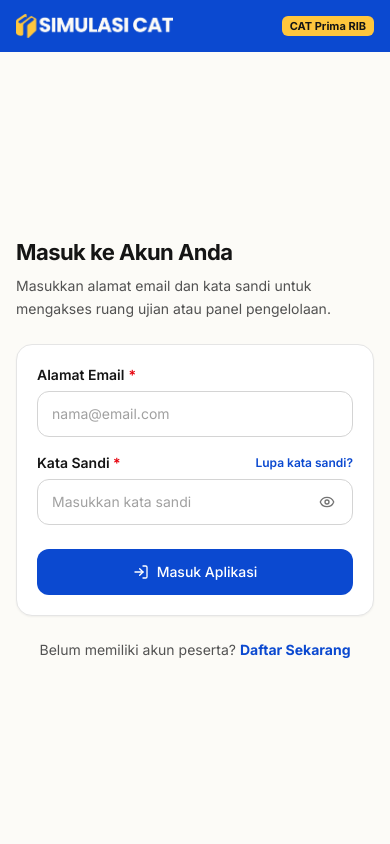
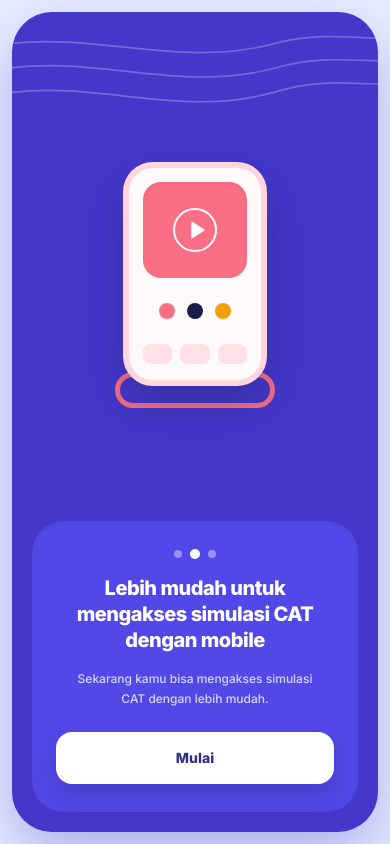
Before and after one commit to mediabelokiri-cpu/simulasicat, a Next.js app: page /login in a window 390 px wide. Built offline with nearby package versions, Linux system fonts and the light colour scheme.

Commit message:
feat(mobile): show mobile welcome onboarding screen before login/register

```diff
--- a/src/app/page.tsx
+++ b/src/app/page.tsx
@@ -2,6 +2,7 @@
 
 import React, { useEffect, useState } from "react";
 import Link from "next/link";
+import { useRouter } from "next/navigation";
 import {
   ShieldCheck,
   CheckCircle2,
@@ -19,6 +20,7 @@ import {
   Activity,
 } from "lucide-react";
 import { Button, StatusBadge, inputBaseClasses } from "@/components/ui";
+import { MobileWelcomeScreen } from "@/components/auth/MobileWelcomeScreen";
 import {
   getCurrentUserClient,
   getStoredProfiles,
@@ -42,6 +44,7 @@ import { ExamRow, ExamRunRow, ProfileRow, ResultRow } from "@/types/database";
 import { cn, formatDateTimeID } from "@/lib/utils";
 
 export default function LandingPage() {
+  const router = useRouter();
   const [config, setConfig] = useState<HomepageConfig>(DEFAULT_HOMEPAGE_CONFIG);
   const [activeUser, setActiveUser] = useState<ProfileRow | null>(null);
   const [results, setResults] = useState<ResultRow[]>([]);
@@ -547,8 +550,26 @@ export default function LandingPage() {
     return null;
   }
 
+  function handleStartMobileApp() {
+    try {
+      window.sessionStorage.setItem("prima_mobile_onboarding_done", "1");
+    } catch {
+      // ignore storage errors
+    }
+    router.push("/login");
+  }
+
   return (
-    <div className="min-h-screen bg-[#fcfbf7] text-[#151515] flex flex-col">
+    <>
+      {/* Layar Onboarding Mobile saat URL/Aplikasi dibuka di Mobile sebelum Login/Register */}
+      {!activeUser && <MobileWelcomeScreen onStart={handleStartMobileApp} />}
+
+      <div
+        className={cn(
+          "min-h-screen bg-[#fcfbf7] text-[#151515] flex-col",
+          !activeUser ? "hidden lg:flex" : "flex"
+        )}
+      >
       {/* Banner Pengumuman Opsional */}
       {config.announcement.enabled && (
         <div className="bg-[#ffc63d] text-[#151515] border-b border-[#e5ad28] px-4 py-2.5 text-xs sm:text-sm">
@@ -697,6 +718,7 @@ export default function LandingPage() {
           </div>
         </footer>
       )}
-    </div>
+      </div>
+    </>
   );
 }
--- a/src/components/auth/AuthSplitLayout.tsx
+++ b/src/components/auth/AuthSplitLayout.tsx
@@ -1,6 +1,9 @@
-import React from "react";
+"use client";
+
+import React, { useEffect, useState } from "react";
 import Link from "next/link";
 import { ShieldCheck, CheckCircle2, Smartphone, Clock } from "lucide-react";
+import { MobileWelcomeScreen } from "@/components/auth/MobileWelcomeScreen";
 
 interface AuthSplitLayoutProps {
   title: string;
@@ -9,9 +12,12 @@ interface AuthSplitLayoutProps {
   footer?: React.ReactNode;
 }
 
+const MOBILE_ONBOARDING_KEY = "prima_mobile_onboarding_done";
+
 /**
  * Layout Autentikasi sesuai Bab 4 Rancangan UI/UX:
- * - Mobile: Brand di bagian atas, form satu kolom, tombol lebar penuh.
+ * - Mobile: Menampilkan MobileWelcomeScreen terlebih dahulu sebelum masuk ke form Login/Register,
+ *   lalu menampilkan form satu kolom bergaya modern setelah klik "Mulai".
  * - Desktop: Panel visual brand Prima RIB (#0b49d0) di kiri, form autentikasi di kanan (#fcfbf7).
  */
 export function AuthSplitLayout({
@@ -20,8 +26,50 @@ export function AuthSplitLayout({
   children,
   footer,
 }: AuthSplitLayoutProps) {
+  const [mobileStarted, setMobileStarted] = useState<boolean>(false);
+  const [hydrated, setHydrated] = useState<boolean>(false);
+
+  useEffect(() => {
+    try {
+      const done =
+        window.sessionStorage.getItem(MOBILE_ONBOARDING_KEY) === "1";
+      setMobileStarted(done);
+    } catch {
+      setMobileStarted(false);
+    }
+    setHydrated(true);
+  }, []);
+
+  function handleStartMobile() {
+    try {
+      window.sessionStorage.setItem(MOBILE_ONBOARDING_KEY, "1");
+    } catch {
+      // ignore storage errors
+    }
+    setMobileStarted(true);
+  }
+
+  function handleResetWelcome() {
+    try {
+      window.sessionStorage.removeItem(MOBILE_ONBOARDING_KEY);
+    } catch {
+      // ignore
+    }
+    setMobileStarted(false);
+  }
+
   return (
-    <div className="min-h-screen bg-[#fcfbf7] text-[#151515] flex flex-col lg:grid lg:grid-cols-12">
+    <>
+      {/* Layar Onboarding Mobile sebelum masuk ke Login / Register */}
+      {hydrated && !mobileStarted && (
+        <MobileWelcomeScreen onStart={handleStartMobile} />
+      )}
+
+      <div
+        className={`min-h-screen bg-[#f6f7ff] lg:bg-[#fcfbf7] text-[#151515] flex-col lg:grid lg:grid-cols-12 ${
+          !hydrated || !mobileStarted ? "hidden lg:grid" : "flex"
+        }`}
+      >
         {/* Desktop Left Visual Brand Panel */}
         <aside className="hidden lg:flex lg:col-span-5 xl:col-span-5 flex-col justify-between bg-[#0b49d0] p-10 text-white">
           <div className="space-y-8">
@@ -80,33 +128,48 @@ export function AuthSplitLayout({
           </div>
         </aside>
 
-      {/* Mobile Top Brand Header */}
-      <header className="flex items-center justify-between bg-[#0b49d0] px-4 py-3.5 text-white lg:hidden">
-        <Link href="/" className="flex items-center gap-2.5">
+        {/* Mobile Top Brand Header (Setelah klik Mulai) */}
+        <header className="flex items-center justify-between bg-[#f6f7ff] px-5 pt-5 pb-2 lg:hidden">
+          <button
+            type="button"
+            onClick={handleResetWelcome}
+            className="flex items-center gap-3 text-left cursor-pointer"
+          >
             <img
-            src="/logo2.png"
+              src="/logo3.png"
               alt="Simulasi CAT Prima RIB"
-            className="h-6 w-auto object-contain"
+              className="h-9 w-9 object-contain shrink-0"
             />
+            <div>
+              <p className="text-[11px] font-medium text-slate-400 leading-tight">
+                Selamat datang di,
+              </p>
+              <span className="text-lg font-extrabold tracking-tight text-[#312e81]">
+                Prima RIB CAT.
+              </span>
+            </div>
+          </button>
+          <Link
+            href="/"
+            className="rounded-xl bg-[#eef0ff] px-3 py-1.5 text-xs font-extrabold text-[#4338ca]"
+          >
+            Beranda
           </Link>
-        <span className="rounded-md bg-[#ffc63d] px-2 py-0.5 text-[11px] font-bold text-[#151515]">
-          CAT Prima RIB
-        </span>
         </header>
 
         {/* Form Content Column */}
-      <main className="flex flex-1 flex-col justify-center px-4 py-8 sm:px-6 lg:col-span-7 xl:col-span-7 lg:px-12">
+        <main className="flex flex-1 flex-col justify-center px-4 py-6 sm:px-6 lg:col-span-7 xl:col-span-7 lg:px-12">
           <div className="mx-auto w-full max-w-md space-y-6">
             <div className="space-y-1.5">
-            <h1 className="text-[22px] sm:text-[28px] font-bold tracking-tight text-[#151515]">
+              <h1 className="text-[22px] sm:text-[28px] font-extrabold tracking-tight text-[#1e1b4b] lg:text-[#151515]">
                 {title}
               </h1>
-            <p className="text-sm text-neutral-600 leading-relaxed">
+              <p className="text-xs sm:text-sm text-slate-500 lg:text-neutral-600 leading-relaxed">
                 {subtitle}
               </p>
             </div>
 
-          <div className="rounded-2xl border border-neutral-200 bg-white p-5 sm:p-7 shadow-xs">
+            <div className="rounded-[26px] lg:rounded-2xl border border-indigo-100/90 lg:border-neutral-200 bg-white p-5 sm:p-7 shadow-[0_12px_32px_rgba(67,56,202,0.06)] lg:shadow-xs">
               {children}
             </div>
 
@@ -114,5 +177,6 @@ export function AuthSplitLayout({
           </div>
         </main>
       </div>
+    </>
   );
 }
--- /dev/null
+++ b/src/components/auth/MobileWelcomeScreen.tsx
@@ -0,0 +1,109 @@
+"use client";
+
+import React from "react";
+import { Play } from "lucide-react";
+
+interface MobileWelcomeScreenProps {
+  onStart: () => void;
+}
+
+/**
+ * Layar Onboarding / Splash Mobile ("Lebih mudah untuk mengakses simulasi CAT dengan mobile")
+ * Ditampilkan khusus di perangkat mobile (< lg) saat pertama kali membuka URL / Aplikasi
+ * sebelum masuk ke halaman Login / Register User.
+ */
+export function MobileWelcomeScreen({ onStart }: MobileWelcomeScreenProps) {
+  return (
+    <div className="min-h-dvh w-full bg-[#e9edff] p-3 sm:p-5 flex items-center justify-center lg:hidden">
+      <div className="relative mx-auto flex min-h-[calc(100dvh-24px)] sm:min-h-[680px] w-full max-w-[390px] flex-col justify-between overflow-hidden rounded-[40px] bg-[#4338ca] p-5 sm:p-6 text-white shadow-[0_24px_60px_rgba(67,56,202,0.35)]">
+        {/* Garis Gelombang Dekoratif Atas (3 Wavy Lines sesuai referensi) */}
+        <svg
+          viewBox="0 0 400 130"
+          fill="none"
+          className="pointer-events-none absolute inset-x-0 top-2 w-full opacity-25"
+          aria-hidden="true"
+        >
+          <path
+            d="M-20 28 C 90 10, 180 55, 290 25 C 350 10, 390 25, 430 18"
+            stroke="white"
+            strokeWidth="1.8"
+          />
+          <path
+            d="M-20 55 C 90 35, 180 82, 290 52 C 350 35, 390 50, 430 42"
+            stroke="white"
+            strokeWidth="1.8"
+          />
+          <path
+            d="M-20 82 C 90 62, 180 110, 290 78 C 350 60, 390 75, 430 68"
+            stroke="white"
+            strokeWidth="1.8"
+          />
+        </svg>
+
+        {/* Bagian Atas Kosong Penyeimbang Proporsi */}
+        <div className="h-4" />
+
+        {/* Ilustrasi Tengah: 3D Smartphone Pastel dengan Cincin Pink */}
+        <div className="relative my-auto flex flex-col items-center justify-center py-6">
+          {/* Bodi Ponsel 3D */}
+          <div className="relative z-10 flex h-56 w-36 flex-col items-center justify-between rounded-[30px] border-[6px] border-[#ffd6de] bg-[#fffafa] p-3.5 shadow-[0_20px_40px_rgba(30,27,75,0.28)]">
+            {/* Layar Atas Pink dengan Tombol Play */}
+            <div className="flex h-24 w-full items-center justify-center rounded-[18px] bg-[#fb6f84] text-white shadow-inner">
+              <div className="flex h-11 w-11 items-center justify-center rounded-full border-[2.5px] border-white">
+                <Play className="h-5 w-5 translate-x-0.5 fill-white text-white" />
+              </div>
+            </div>
+
+            {/* 3 Titik Warna (Pink, Navy, Kuning Emas) */}
+            <div className="flex items-center justify-center gap-3">
+              <span className="h-4 w-4 rounded-full bg-[#fb6f84]" />
+              <span className="h-4 w-4 rounded-full bg-[#1e1b4b]" />
+              <span className="h-4 w-4 rounded-full bg-[#f59e0b]" />
+            </div>
+
+            {/* 3 Kotak Pastel Pink di Bawah */}
+            <div className="grid w-full grid-cols-3 gap-2 pb-0.5">
+              <span className="h-5 rounded-lg bg-[#ffe0e6]" />
+              <span className="h-5 rounded-lg bg-[#ffe0e6]" />
+              <span className="h-5 rounded-lg bg-[#ffe0e6]" />
+            </div>
+          </div>
+
+          {/* Cincin Oval Pink di Bawah Ponsel */}
+          <div className="-mt-3.5 h-9 w-40 rounded-full border-[5px] border-[#fb6f84]" />
+        </div>
+
+        {/* Kartu Bawah ("Lebih mudah untuk mengakses simulasi CAT dengan mobile") */}
+        <div className="relative z-10 rounded-[32px] bg-[#5248e8] px-6 py-7 text-center shadow-inner space-y-4">
+          {/* Indikator 3 Titik */}
+          <div className="flex items-center justify-center gap-2">
+            <span className="h-2 w-2 rounded-full bg-white/40" />
+            <span className="h-2.5 w-2.5 rounded-full bg-white" />
+            <span className="h-2 w-2 rounded-full bg-white/40" />
+          </div>
+
+          {/* Judul Utama */}
+          <h1 className="text-[20px] sm:text-[22px] font-extrabold leading-[1.3] tracking-tight text-white">
+            Lebih mudah untuk mengakses simulasi CAT dengan mobile
+          </h1>
+
+          {/* Subjudul */}
+          <p className="mx-auto max-w-[260px] text-xs sm:text-[13px] font-medium leading-relaxed text-indigo-100/90">
+            Sekarang kamu bisa mengakses simulasi CAT dengan lebih mudah.
+          </p>
+
+          {/* Tombol Mulai */}
+          <div className="pt-2">
+            <button
+              type="button"
+              onClick={onStart}
+              className="w-full rounded-2xl bg-white py-4 text-sm font-extrabold text-[#312e81] shadow-[0_10px_25px_rgba(20,16,68,0.18)] transition-transform hover:scale-[1.01] active:scale-98 cursor-pointer"
+            >
+              Mulai
+            </button>
+          </div>
+        </div>
+      </div>
+    </div>
+  );
+}
```
Lines whose indentation alone changed are shown as unchanged.
